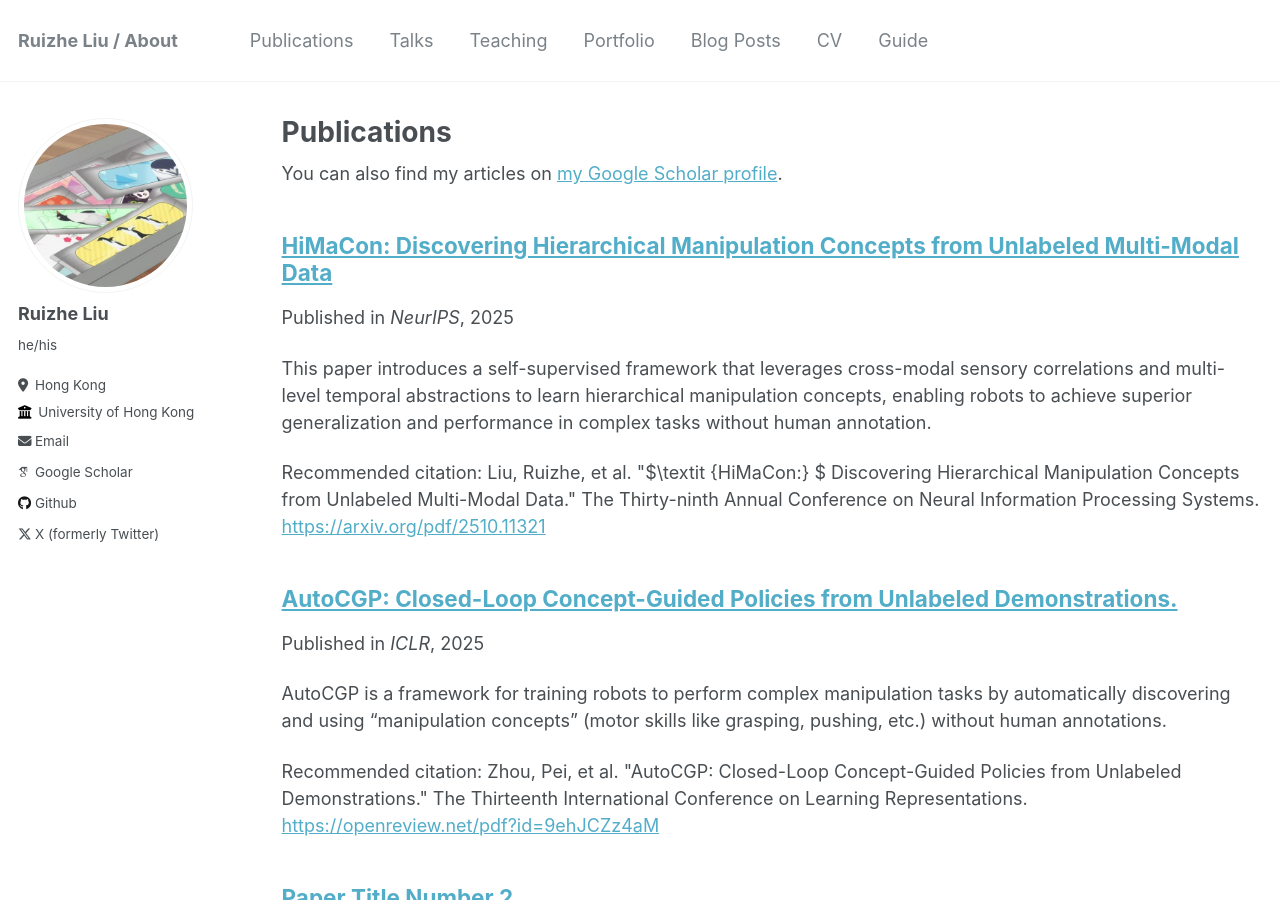
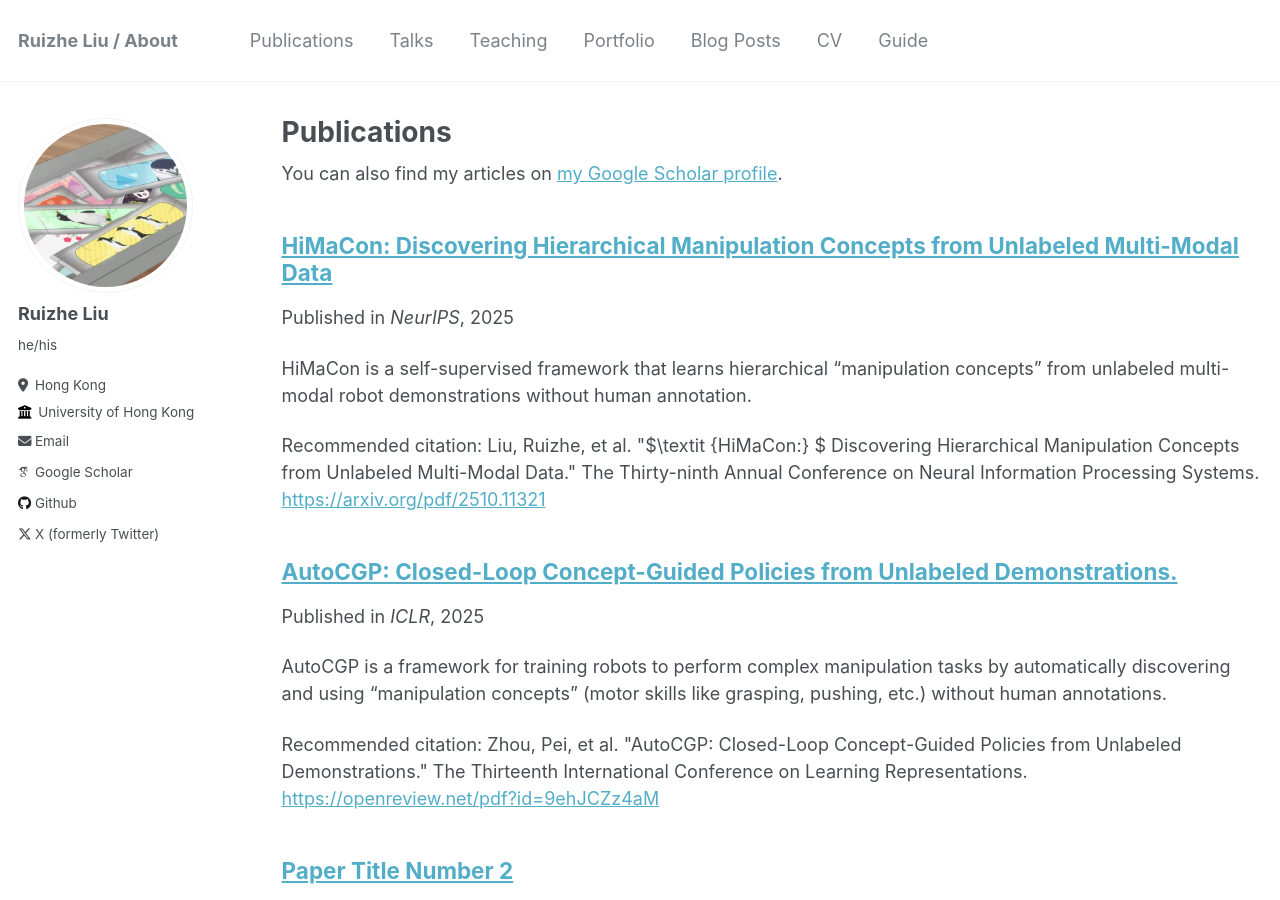
Before and after one commit to zrllrz/zrllrz.github.io, a Jekyll site: the page built from _pages/publications.md, in a window 1280 px wide and 900 px high. Built offline with Jekyll 4.4.1, drawn with Linux system fonts in a browser that asks for light colours; some web fonts are replaced.

Commit message:
Publications

```diff
--- a/_publications/HiMaCon.md
+++ b/_publications/HiMaCon.md
@@ -2,7 +2,7 @@
 title: "HiMaCon: Discovering Hierarchical Manipulation Concepts from Unlabeled Multi-Modal Data"
 collection: publications
 permalink: /publication/HiMaCon
-excerpt: 'This paper introduces a self-supervised framework that leverages cross-modal sensory correlations and multi-level temporal abstractions to learn hierarchical manipulation concepts, enabling robots to achieve superior generalization and performance in complex tasks without human annotation.'
+excerpt: 'HiMaCon is a self-supervised framework that learns hierarchical "manipulation concepts" from unlabeled multi-modal robot demonstrations without human annotation.'
 date: 2025-09-19
 venue: 'NeurIPS'
 paperurl: 'https://arxiv.org/pdf/2510.11321'
```
